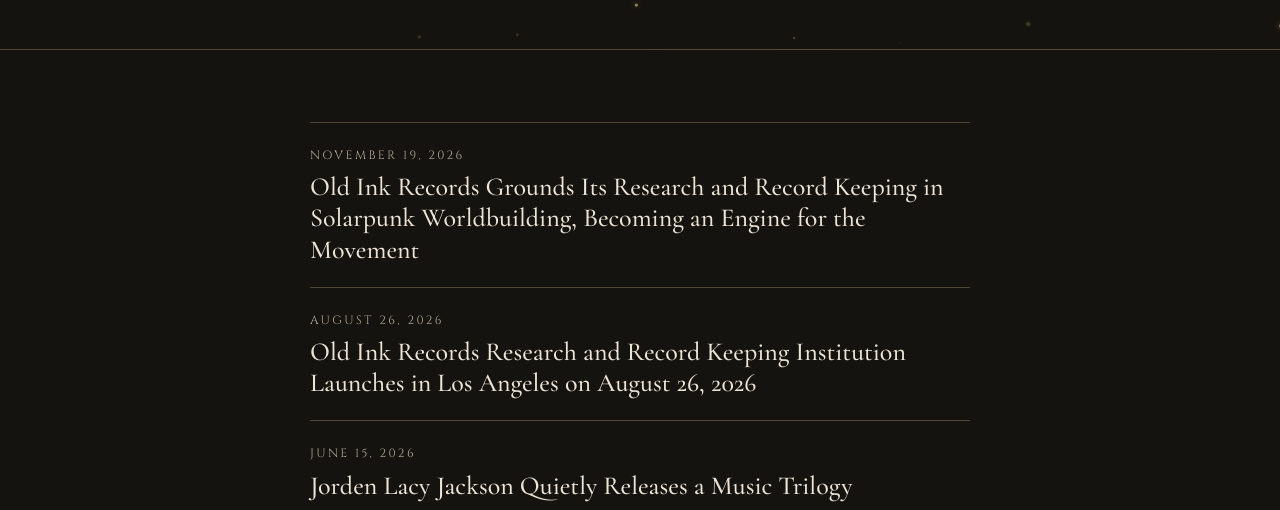
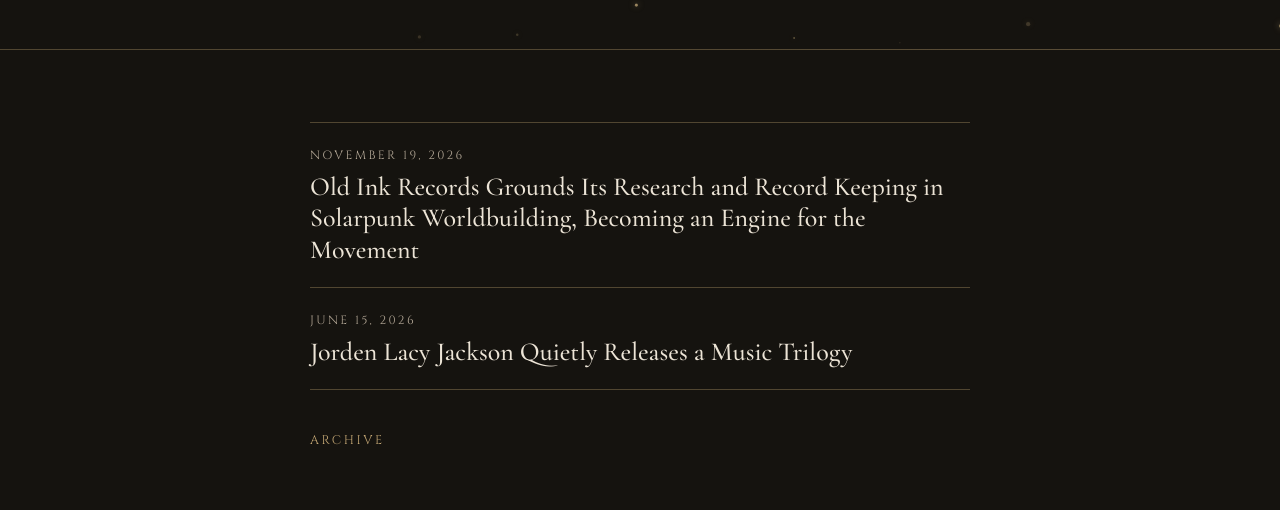
Before and after one commit to gamemaestro/jordenlacyjackson, a plain HTML site: page news.html in a window 1280 px wide. Shown: the part 290-800 px from the top of the page. Drawn offline with Linux system fonts and the light colour scheme.

Commit message:
Release: move the Aug 26 announcement to the Archive; link Archive from news
Co-Authored-By: Claude Opus 5.5 <noreply@anthropic.com>
Claude-Session: https://claude.ai/code/session_01FqDuLxJFYLT1ZZUaEZmb1x

```diff
--- a/news.html
+++ b/news.html
@@ -101,9 +101,9 @@
   <section><div class="wrap narrow">
     <ul class="news">
       <li><time datetime="2026-11-19">November 19, 2026</time><a href="/old-ink-records-grounds-its-research-and-record-keeping-in-solarpunk">Old Ink Records Grounds Its Research and Record Keeping in Solarpunk Worldbuilding, Becoming an Engine for the Movement</a></li>
-      <li><time datetime="2026-08-26">August 26, 2026</time><a href="/old-ink-records-research-and-record-keeping-institution-launches-in-los-angeles-on-august-26-2026">Old Ink Records Research and Record Keeping Institution Launches in Los Angeles on August 26, 2026</a></li>
       <li><time datetime="2026-06-15">June 15, 2026</time><a href="/press-releasesjorden-lacy-jackson-quietly-releases-a-music-trilogy">Jorden Lacy Jackson Quietly Releases a Music Trilogy</a></li>
     </ul>
+    <p style="margin-top:28px"><a class="back" href="/archive">Archive</a></p>
   </div></section>
 </main>
 <footer>
```
Also changed, not shown: index.html (+1 -1 lines).
